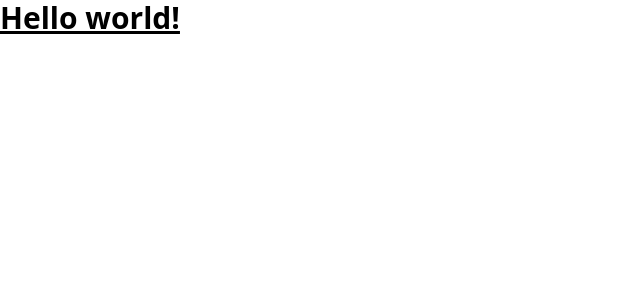
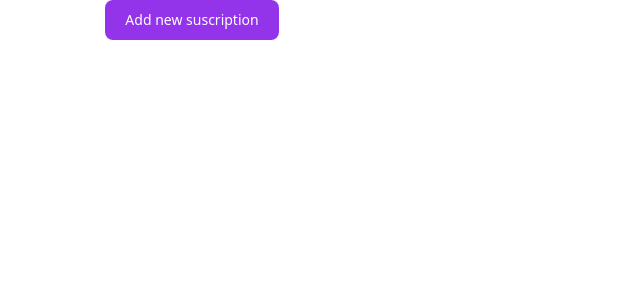
Before and after one commit to dlcastillop/controllo, a React (Vite) app: page / in a window 1280 px wide. Shown: the top 300 px of the page, without its empty margins (0-640 px from the left). Built offline with nearby package versions, Linux system fonts and the light colour scheme.

Commit message:
layout to add suscription button

```diff
--- a/index.html
+++ b/index.html
@@ -6,7 +6,7 @@
     <title>Vite App</title>
   </head>
   <body>
-    <div id="root"></div>
+    <div id="root" class="w-96"></div>
     <script type="module" src="/src/main.jsx"></script>
   </body>
 </html>
--- a/src/App.jsx
+++ b/src/App.jsx
@@ -1,5 +1,14 @@
 function App() {
-  return <h1 className="text-3xl font-bold underline">Hello world!</h1>;
+  return (
+    <div className="flex flex-col gap-5 justify-center items-center">
+      <button
+        type="button"
+        className="focus:outline-none text-white focus:ring-4 font-medium rounded-lg text-sm px-5 py-2.5 mb-2 bg-purple-600 hover:bg-purple-700 focus:ring-purple-900"
+      >
+        Add new suscription
+      </button>
+    </div>
+  );
 }
 
 export default App;
```
